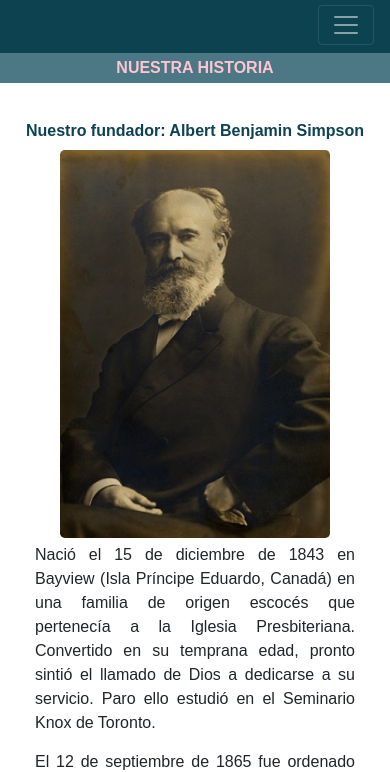
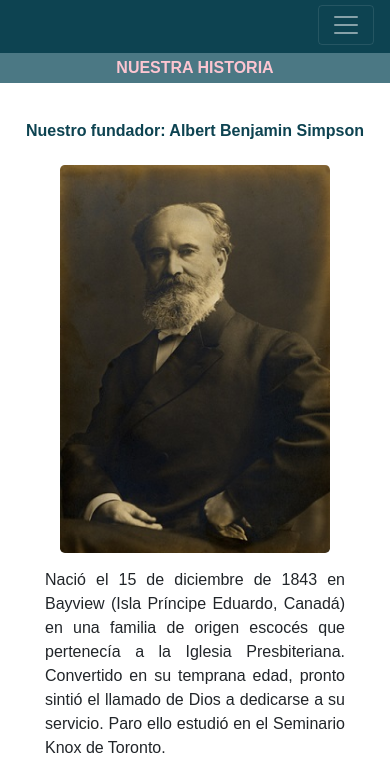
Before and after one commit to javibet1976/proyecto-acma-belgrano, a website: page paginas/absimpson.html in a window 390 px wide. Shown: the part 82-854 px from the top of the page. Drawn offline with Linux system fonts and the light colour scheme.

Commit message:
Arreglo de márgenes a la página de Simpson

```diff
--- a/paginas/absimpson.html
+++ b/paginas/absimpson.html
@@ -74,15 +74,17 @@
             <h3>Nuestra historia</h3>
             <article>
                 <h4>Nuestro fundador: Albert Benjamin Simpson</h4>
-                <div class="container">
+                <div class="container simpson">
                     <div class="row">
-                        <div id="fundador" class="col-lg-3 col-md-6 col-sm-12">
-                            <img id="fotosimpson" class="rounded-lg" src="../imagenes/albert-simpson.jpg"
+
+                        <div class="col-lg-3 col-md-6 col-sm-12 fundador">
+                            <img class="rounded-lg fotosimpson" src="../imagenes/albert-simpson.jpg"
                                 alt="Fundador de la ACMA" title="Albert Benjamin Simpson" />
                         </div>
-                        <div id="biografia" class="col-lg-9 col-md-6 col-sm-12">
 
-                            <p class="primeraparte">Nació el 15 de diciembre de 1843 en Bayview (Isla Príncipe Eduardo,
+                        <div class="col-lg-9 col-md-6 col-sm-12 biografia">
+                            <p class="primeraparte primerparrafo">Nació el 15 de diciembre de 1843 en Bayview (Isla
+                                Príncipe Eduardo,
                                 Canadá)
                                 en una
                                 familia de origen escocés que pertenecía a la Iglesia Presbiteriana. Convertido en su
--- a/scss/components/estilosenpaginas/_documentos.scss
+++ b/scss/components/estilosenpaginas/_documentos.scss
@@ -1,39 +1,59 @@
+//La página del ABC
 .cursiva {
   font-style: italic;
   text-align: center;
 }
 
-#biografia {
-  padding-right: 0px;
+.negrita {
+  color: $rojo;
+  font-weight: bold;
 }
 
-.primeraparte {
-  margin-right: 0;
-  margin-left: 10px;
-}
-
-.segundaparte {
-  padding-right: 13px;
-}
-
-#fotosimpson {
-  width: 270px;
-  height: auto;
+//La página de Simpson
+.simpson {
+  margin-left: 100px;
 }
 
 @media only screen and (max-width: 576px) {
-  #fundador {
+  .simpson {
+    margin-left: 0;
+  }
+}
+
+@media only screen and (max-width: 576px) {
+  .fundador {
     display: flex;
     justify-content: center;
   }
 }
 
+.fotosimpson {
+  margin-top: 15px;
+  width: 270px;
+  height: auto;
+}
+
+.primeraparte {
+  margin-left: 10px;
+  margin-right: 70px;
+}
+
 @media only screen and (max-width: 576px) {
   .primeraparte {
-    margin-left: 0px;
-    margin-right: 15px;
+    margin-left: 10px;
+    margin-right: 10px;
     padding: 0 20px 10px 20px;
   }
+}
+
+@media only screen and (max-width: 576px) {
+  .primerparrafo {
+    padding-top: 10px;
+  }
+}
+
+.segundaparte {
+  padding-right: 13px;
 }
 
 @media only screen and (max-width: 576px) {
@@ -47,8 +67,3 @@
     padding: 0 20px 10px 20px;
   }
 }
-
-.negrita {
-  color: $rojo;
-  font-weight: bold;
-}
```
Also changed, not shown: css/main.css.
